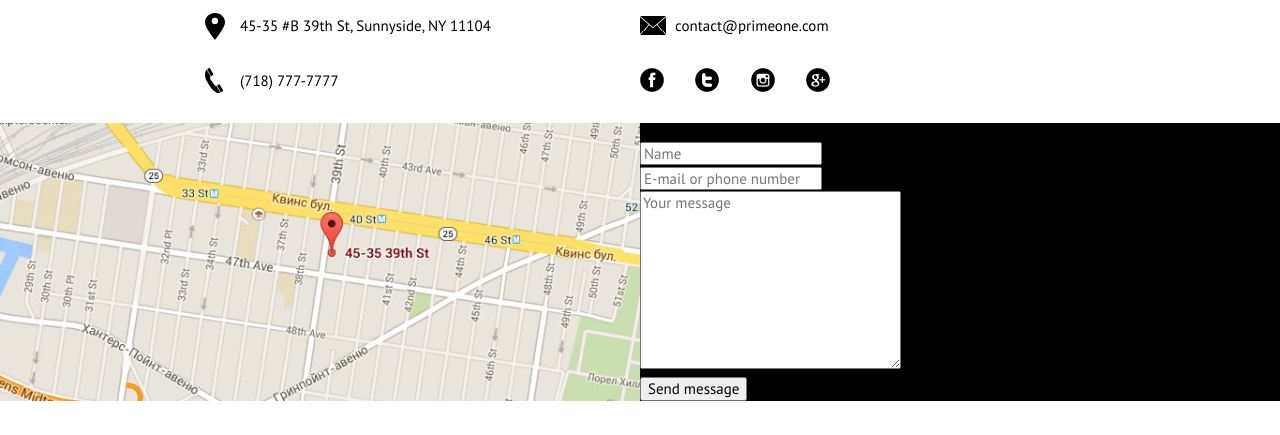
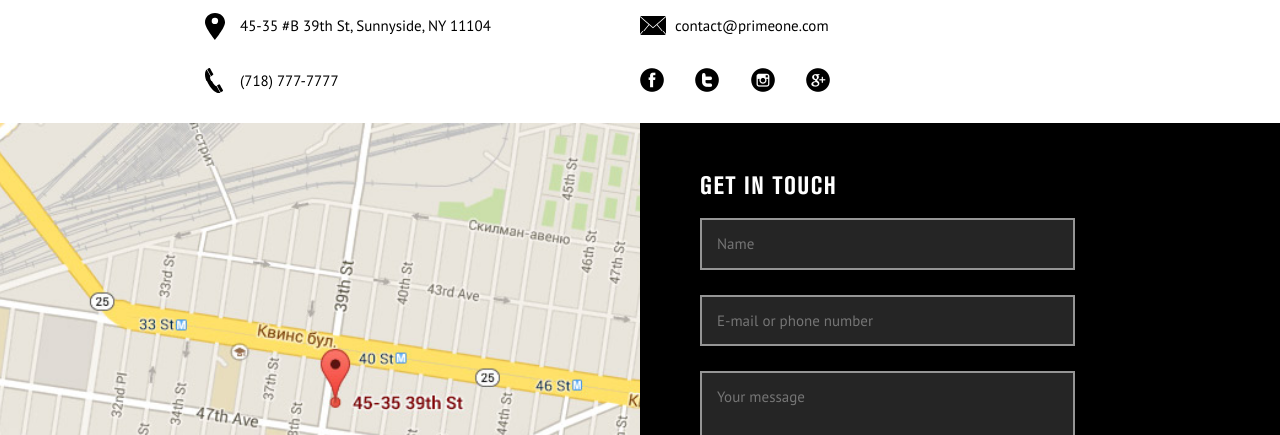
Before and after one commit to tarasovnm/prime_one, a website: page #src/index.html in a window 1280 px wide. Shown: the part 1890-2325 px from the top of the page. Drawn offline with nearby package versions, Linux system fonts and the light colour scheme; files that its build step writes are made by us from their sources; a web font is replaced by a local one.

Commit message:
Done form stylization.

```diff
--- a/#src/index.html
+++ b/#src/index.html
@@ -244,21 +244,22 @@
         </div>
         <div class="contacts__column">
           <form class="contacts-form">
-            <h3 class="contacts-form__title"></h3>
+            <h3 class="contacts-form__title">Get in touch</h3>
 
             <div class="contacts-form__line">
               <input type="text" name="user-name" id="user-id" placeholder="Name">
             </div>
 
             <div class="contacts-form__line">
-              <input type="email" name="user-email" id="user-emeil" placeholder="E-mail or phone number">
+              <input type="text" name="user-email-or-phone" id="user-email-or-phone"
+                placeholder="E-mail or phone number">
             </div>
 
             <div class="contacts-form__line">
               <textarea name="message" id="message" cols="30" rows="10" placeholder="Your message"></textarea>
             </div>
 
-            <button class="contacts-form__btn" type="submit">Send message</button>
+            <button class="contacts-form__btn btn btn--white" type="submit">Send message</button>
           </form>
         </div>
       </div>
--- a/#src/scss/style.scss
+++ b/#src/scss/style.scss
@@ -424,6 +424,10 @@
 
   &__column {
     width: 50%;
+
+    &:last-child {
+      padding: 50px 60px 50px 60px;
+    }
   }
 
   &__map {
@@ -469,10 +473,32 @@
 // ==============================================================
 
 .contacts-form {
+  max-width: 375px;
+
   &__title {
+    @extend %akzidenz;
+    font-size: 25px;
+    line-height: 25px;
+    letter-spacing: 1.5px;
+    text-transform: uppercase;
+    color: #ffffff;
+    margin: 0 0 20px 0;
   }
 
   &__line {
+    margin-bottom: 25px;
+
+    input,
+    textarea {
+      padding: 15px;
+      width: 100%;
+      background-color: #252525;
+      border: 2px solid #959595;
+
+      color: #959595;
+      @extend %ptsans;
+      font-size: 15px;
+    }
   }
 
   &__btn {
```
